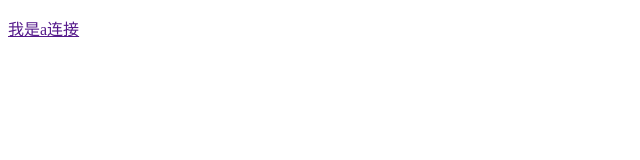
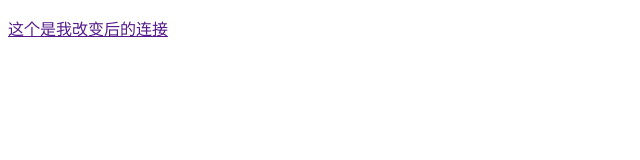
Before and after one commit to hahahahaoshenqiang/fourth, a plain HTML site: page index.html in a window 1280 px wide. Shown: the whole page, without its empty margins (0-640 px from the left). Drawn offline with Linux system fonts and the light colour scheme.

Commit message:
Update index.html

```diff
--- a/index.html
+++ b/index.html
@@ -7,8 +7,10 @@
 <body>
 	<div class="box">
 		<p>
-			<a href="">我是a连接</a>
+			<a href="">这个是我改变后的连接</a>
+
 		</p>
+
 	</div>
 </body>
 </html>
```
